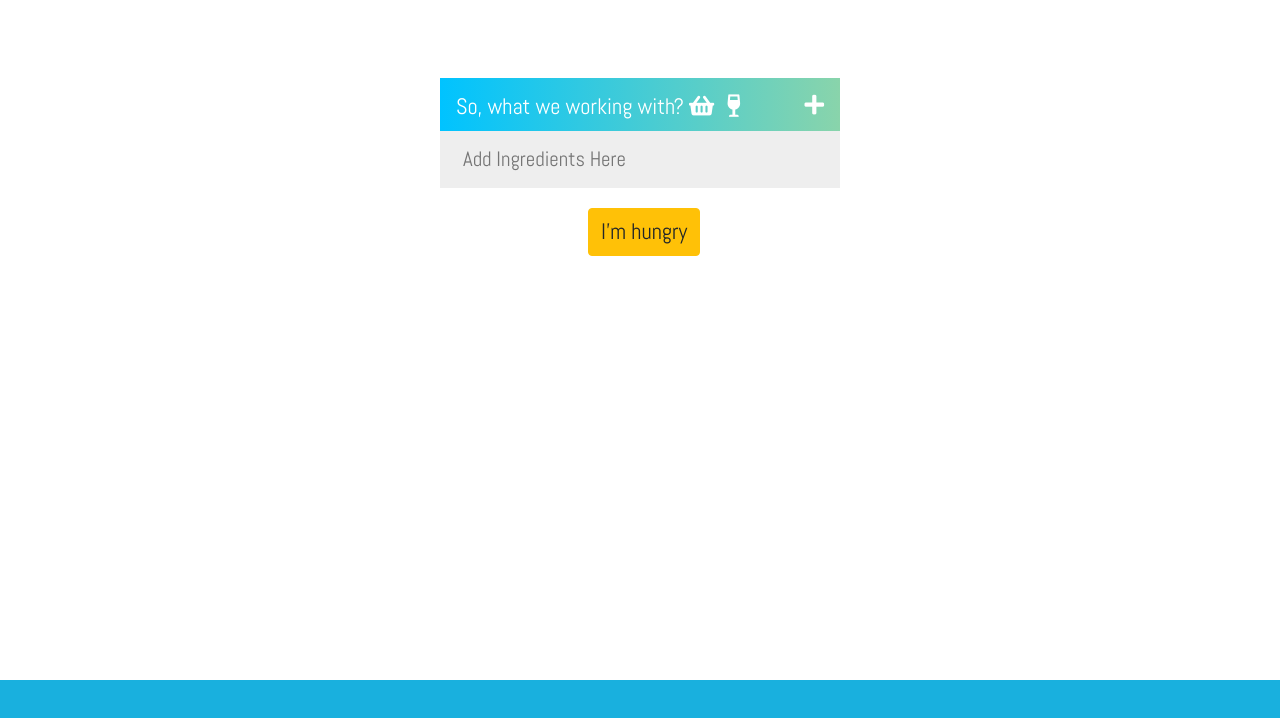
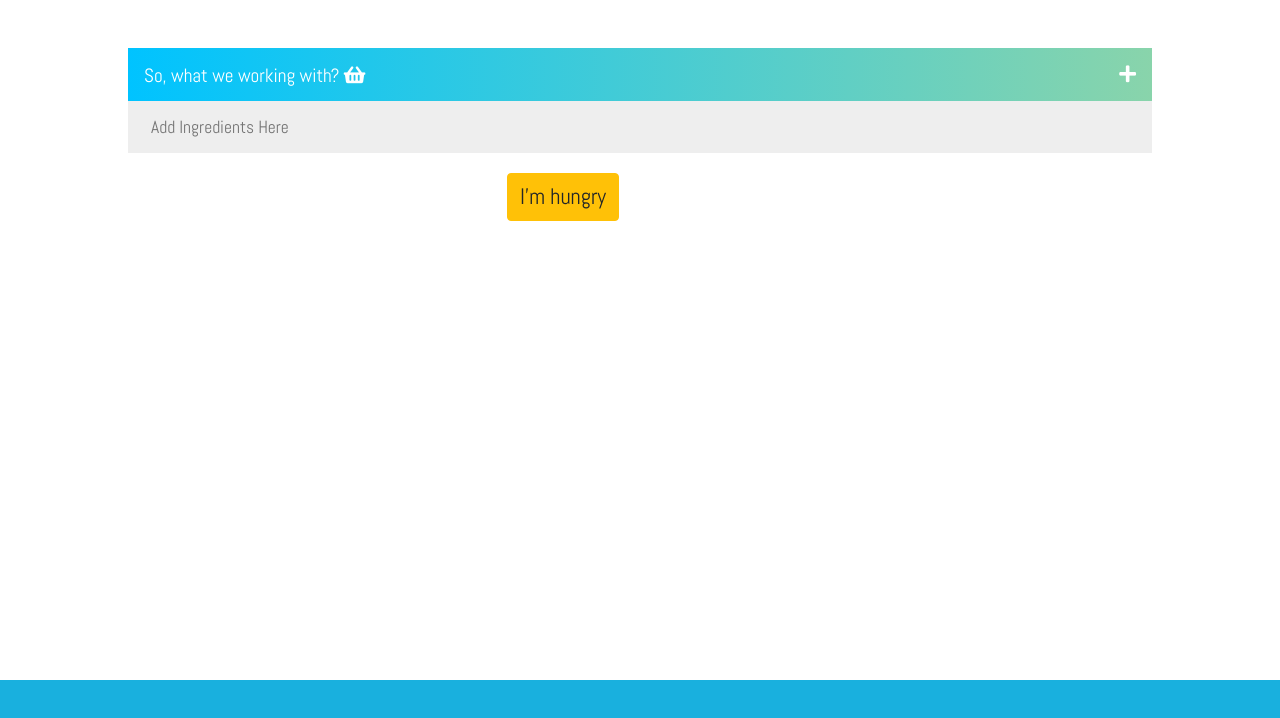
Before and after one commit to jeanjosephgeorge/FrontEndProject, a plain HTML site: page index.html in a window 1280 px wide. Shown: the part 60-778 px from the top of the page. Drawn offline with nearby package versions, Linux system fonts and the light colour scheme; a web font is replaced by a local one.

Commit message:
resizable input field and font changes

```diff
--- a/index.html
+++ b/index.html
@@ -62,8 +62,7 @@
 	<div id='mainField' class='main mt-5'>
 		<h1 class='text-white m-0 p-3 '>  So, what we working with?
 			<i class="fas fa-shopping-basket mr-2"></i>
-			<!-- <i class="fas fa-paw mr-2"></i> -->
-			<i class="fas fa-wine-glass-alt"></i>
+			<!-- <i class="fas fa-wine-glass-alt"></i> -->
 			<span class='plus'>
 				<i class="fas fa-plus float-right"></i>
 			</span>
--- a/styles/index.css
+++ b/styles/index.css
@@ -24,11 +24,11 @@ body{
 }
 
 #mainField{
-    position: absolute;
-    width: 400px;
-    top: 90px;
-    left: 50%;
-    margin-left: -200px;
+    position: relative;
+    width: 80%;
+    /* top: 90px; */
+    left: 10%;
+    /* margin-left: -200px; */
 }
 #footer{
     height: 60px;
@@ -50,7 +50,7 @@ body{
 }
 h1{
     font-family: 'Abel', sans-serif;
-    font-size:1.4rem;
+    font-size:1.2rem;
     font-weight: normal;
     background-image: linear-gradient(to right, #00c3ff, #89d4ab);
     /* background-color: #89d4ab; */
@@ -79,7 +79,7 @@ li:hover .trash {
 input{
     font-family: 'Abel', sans-serif;
     border: 3px solid rgba(0,0,0,0);
-    font-size:1.3rem;
+    font-size:1.1rem;
     background-color: #eee;
     width:100%;
     padding: 10px 10px 10px 20px;
```
